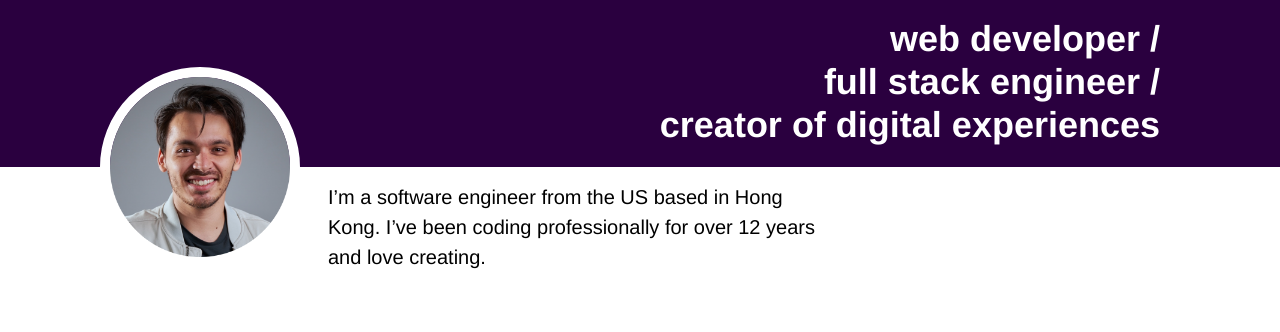
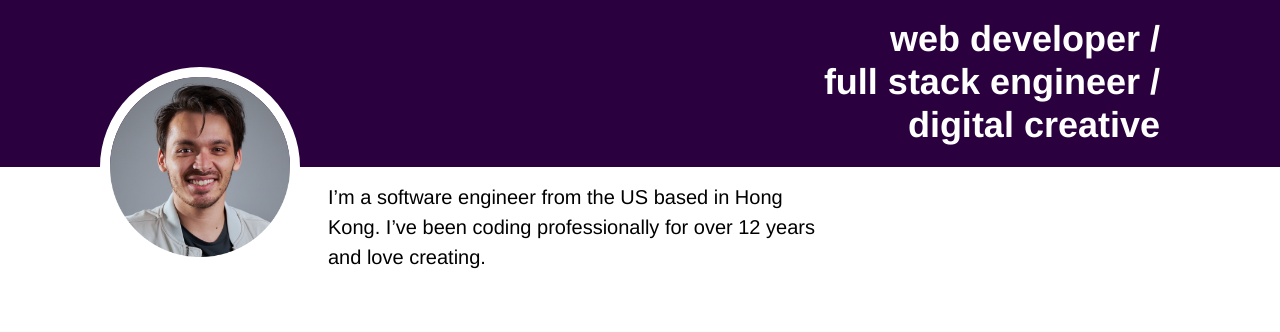
Before and after one commit to diakonos/portfolio, an Astro site: page / in a window 1280 px wide. Shown: the part 207-539 px from the top of the page. Built offline with nearby package versions, Linux system fonts and the light colour scheme; Astro itself is replaced by a stand-in of ours.

Commit message:
left align header

```diff
--- a/src/components/Header.astro
+++ b/src/components/Header.astro
@@ -6,18 +6,18 @@ import ProfilePhoto from "../assets/images/Profile_Photo@3x.png";
 
 <div class="mb-20">
   <div class="bg-brand px-7 py-15 md:pb-5">
-    <ContentArea class="text-center text-white">
+    <ContentArea class="text-left text-white">
       <h1 class="mb-5 text-6xl font-bold md:ml-20 md:text-left">
         Hey,
         <br />
         I&rsquo;m Justin
       </h1>
       <h2
-        class="mb-10 text-center text-3xl font-bold md:mr-20 md:mb-0 md:text-right md:text-2xl md:font-bold lg:text-4xl"
+        class="mb-10 text-left text-3xl font-bold md:mr-20 md:mb-0 md:text-right md:text-2xl md:font-bold lg:text-4xl"
       >
         web developer /<br />
         full stack engineer /<br />
-        creator of digital experiences
+        digital creative
       </h2>
       <div
         class="mx-auto -mb-40 h-[200px] w-[200px] rounded-full border-10 border-white md:float-left md:-mt-20 md:ml-15"
```
